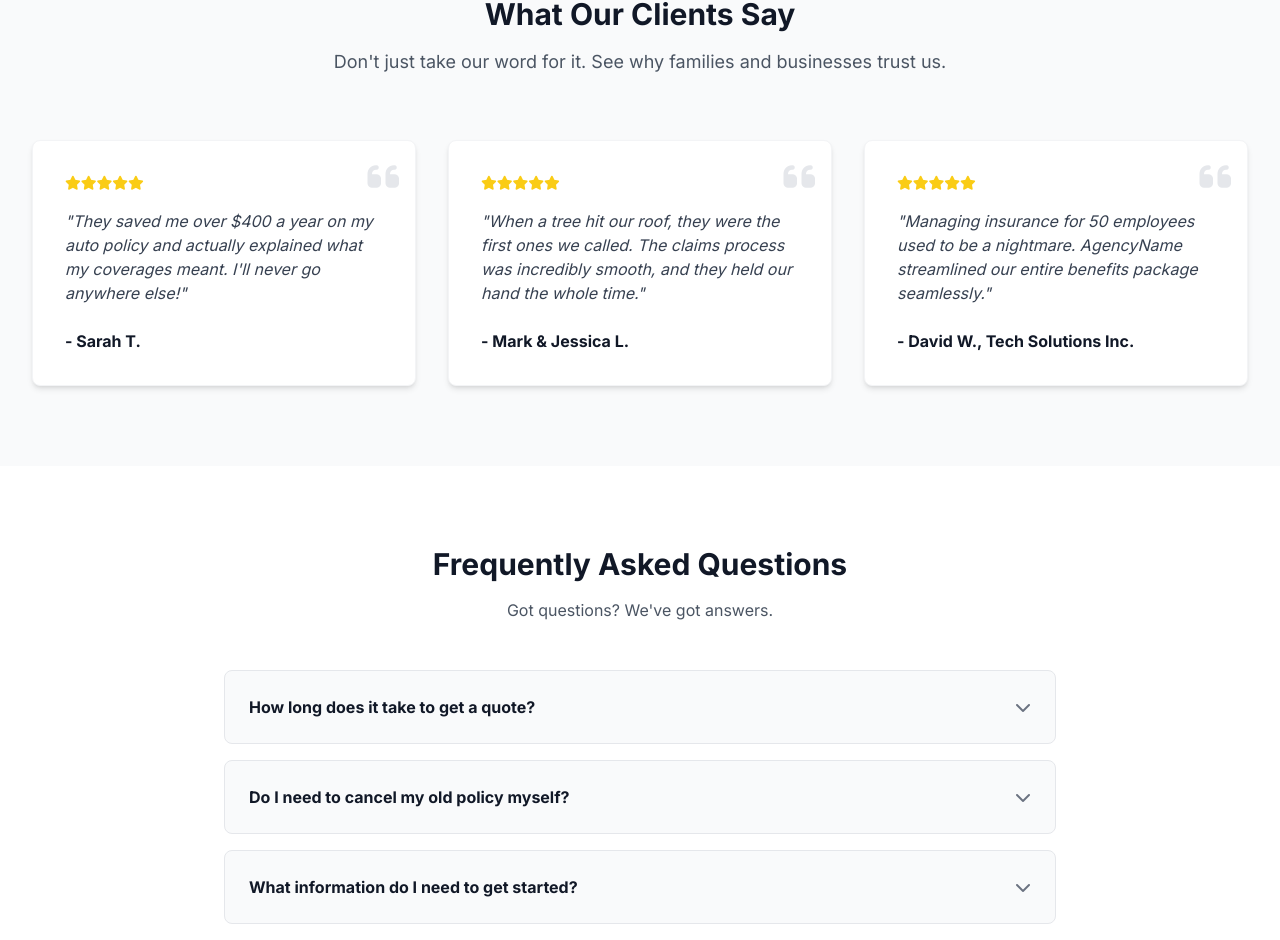
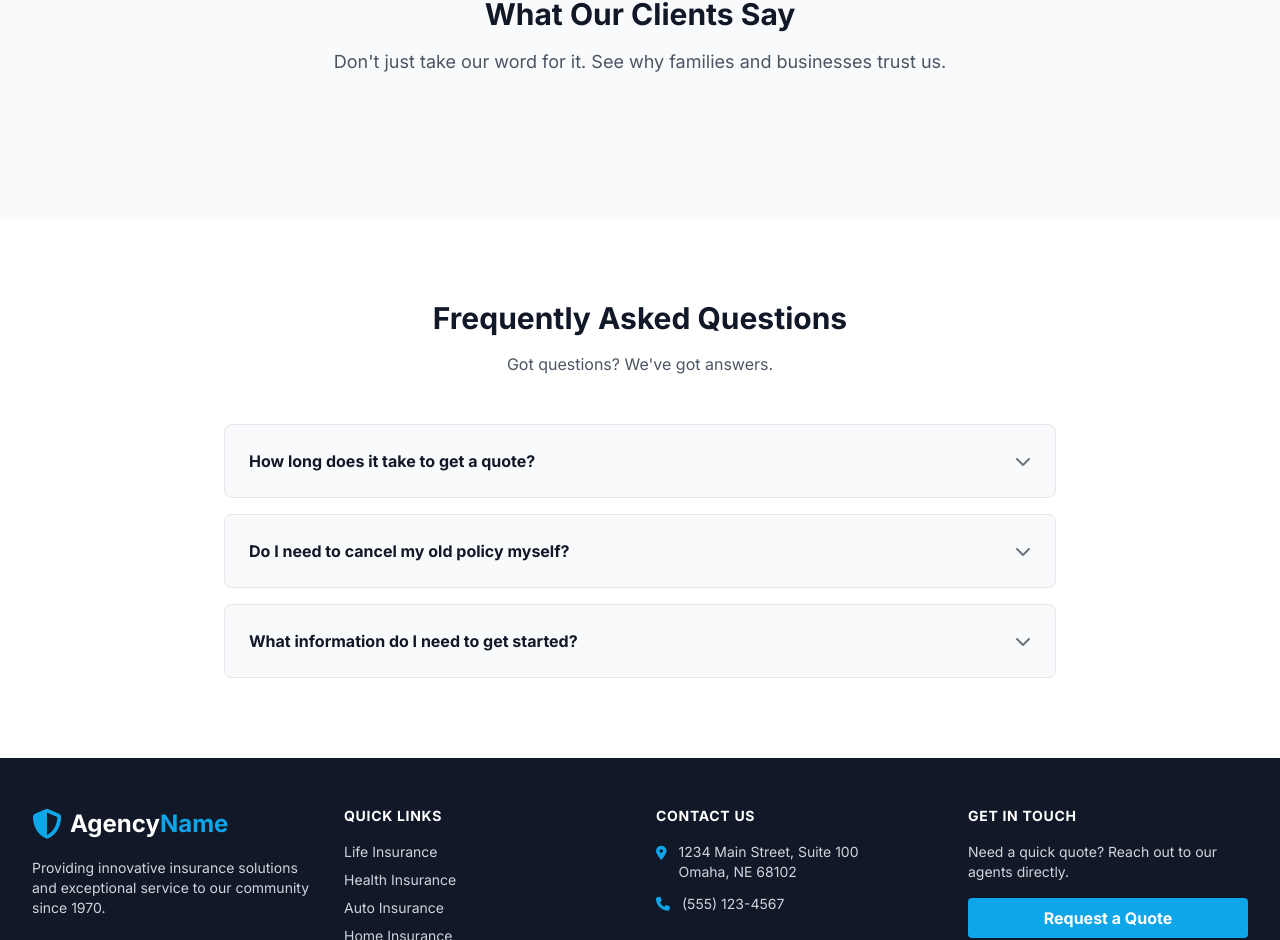
Before and after one commit to retroforgestudios/gemini-template-website, a React (Vite) app: page / in a window 1280 px wide. Shown: the part 2276-3216 px from the top of the page. Built offline with nearby package versions, Linux system fonts and the light colour scheme.

Commit message:
Replaced manual testimonials with live Elfsight widget in Home.jsx

```diff
--- a/src/pages/Home.jsx
+++ b/src/pages/Home.jsx
@@ -9,7 +9,6 @@ export default function Home() {
           <h1 className="text-4xl md:text-6xl font-bold mb-6 leading-tight">Protecting What Matters Most to You.</h1>
           <p className="text-lg md:text-xl mb-10 text-gray-200">Independent insurance solutions tailored to your life, your business, and your employees.</p>
           <div className="flex flex-col sm:flex-row justify-center gap-4">
-            {/* Note: This button currently just looks good. To wire it to the modal later, we will update the app structure! */}
             <button className="bg-secondary hover:bg-sky-600 text-white font-bold py-3 px-8 rounded shadow-lg transition text-lg">Get a Free Quote</button>
           </div>
         </div>
@@ -20,7 +19,6 @@ export default function Home() {
         <div className="max-w-7xl mx-auto px-4 sm:px-6 lg:px-8 text-center">
           <p className="text-sm font-bold text-gray-400 uppercase tracking-widest mb-6">Trusted by Top Carriers</p>
           <div className="flex flex-wrap justify-center items-center gap-8 md:gap-16 opacity-60 grayscale hover:grayscale-0 transition duration-500">
-            {/* Placeholder Logos - In reality, you'd replace these with actual img tags */}
             <div className="text-xl font-bold text-gray-800 flex items-center gap-2"><i className="fa-solid fa-umbrella"></i> Traveler's</div>
             <div className="text-xl font-bold text-gray-800 flex items-center gap-2"><i className="fa-solid fa-car-side"></i> Progressive</div>
             <div className="text-xl font-bold text-gray-800 flex items-center gap-2"><i className="fa-solid fa-building-shield"></i> State Auto</div>
@@ -115,7 +113,7 @@ export default function Home() {
         </div>
       </section>
 
-      {/* Testimonials Section */}
+      {/* Testimonials Section (Now powered by Elfsight!) */}
       <section className="py-20 bg-gray-50 border-t border-gray-200">
         <div className="max-w-7xl mx-auto px-4 sm:px-6 lg:px-8">
           <div className="text-center mb-16">
@@ -123,34 +121,9 @@ export default function Home() {
             <p className="text-gray-600 text-lg">Don't just take our word for it. See why families and businesses trust us.</p>
           </div>
 
-          <div className="grid grid-cols-1 md:grid-cols-3 gap-8">
-            <div className="bg-white p-8 rounded-lg shadow-md border border-gray-100 relative">
-              <i className="fa-solid fa-quote-left text-4xl text-gray-200 absolute top-4 right-4"></i>
-              <div className="text-yellow-400 mb-4 text-sm">
-                <i className="fa-solid fa-star"></i><i className="fa-solid fa-star"></i><i className="fa-solid fa-star"></i><i className="fa-solid fa-star"></i><i className="fa-solid fa-star"></i>
-              </div>
-              <p className="text-gray-700 italic mb-6">"They saved me over $400 a year on my auto policy and actually explained what my coverages meant. I'll never go anywhere else!"</p>
-              <p className="font-bold text-gray-900">- Sarah T.</p>
-            </div>
+          {/* Elfsight Google Reviews Widget */}
+          <div className="elfsight-app-22f7b298-0289-4f97-b458-240e4afda5d9" data-elfsight-app-lazy="true"></div>
 
-            <div className="bg-white p-8 rounded-lg shadow-md border border-gray-100 relative">
-              <i className="fa-solid fa-quote-left text-4xl text-gray-200 absolute top-4 right-4"></i>
-              <div className="text-yellow-400 mb-4 text-sm">
-                <i className="fa-solid fa-star"></i><i className="fa-solid fa-star"></i><i className="fa-solid fa-star"></i><i className="fa-solid fa-star"></i><i className="fa-solid fa-star"></i>
-              </div>
-              <p className="text-gray-700 italic mb-6">"When a tree hit our roof, they were the first ones we called. The claims process was incredibly smooth, and they held our hand the whole time."</p>
-              <p className="font-bold text-gray-900">- Mark & Jessica L.</p>
-            </div>
-
-            <div className="bg-white p-8 rounded-lg shadow-md border border-gray-100 relative">
-              <i className="fa-solid fa-quote-left text-4xl text-gray-200 absolute top-4 right-4"></i>
-              <div className="text-yellow-400 mb-4 text-sm">
-                <i className="fa-solid fa-star"></i><i className="fa-solid fa-star"></i><i className="fa-solid fa-star"></i><i className="fa-solid fa-star"></i><i className="fa-solid fa-star"></i>
-              </div>
-              <p className="text-gray-700 italic mb-6">"Managing insurance for 50 employees used to be a nightmare. AgencyName streamlined our entire benefits package seamlessly."</p>
-              <p className="font-bold text-gray-900">- David W., Tech Solutions Inc.</p>
-            </div>
-          </div>
         </div>
       </section>
 
```
